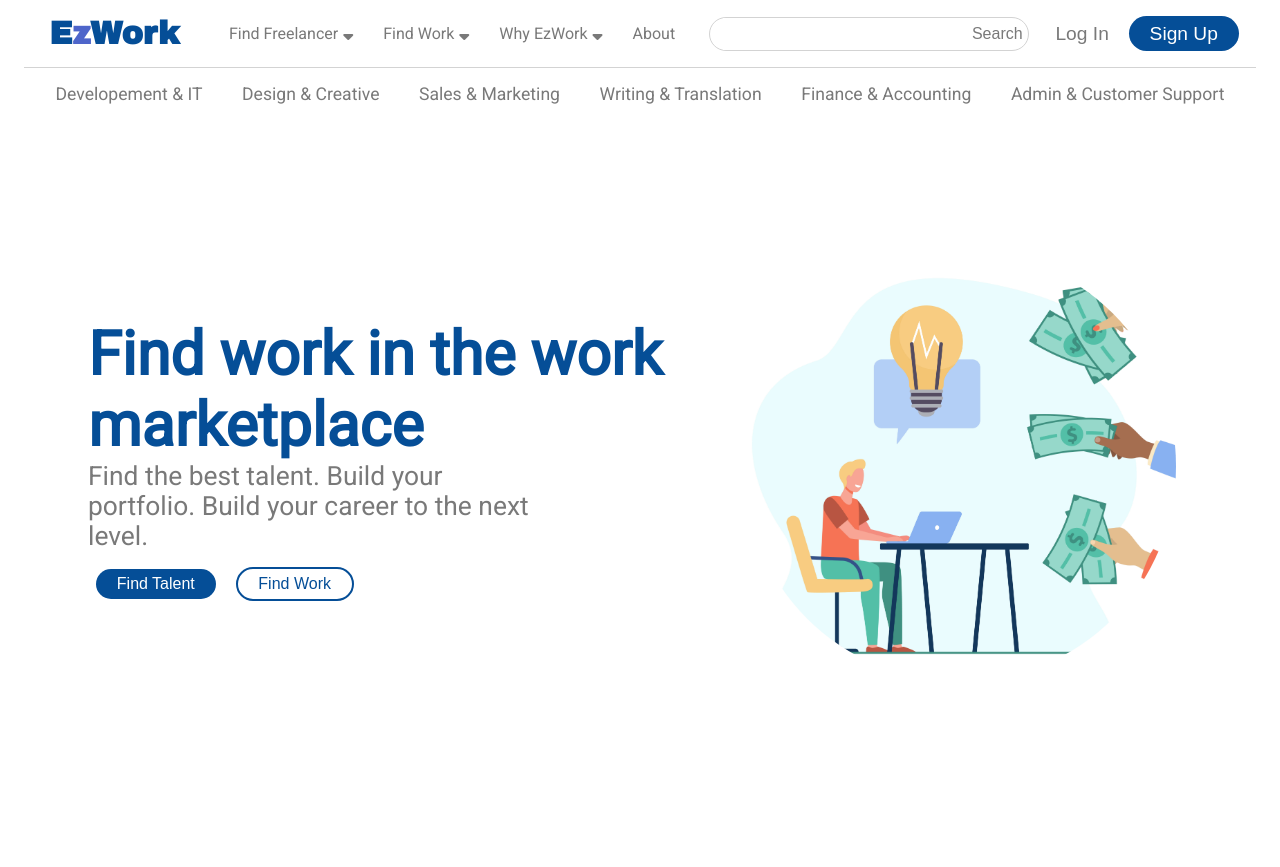
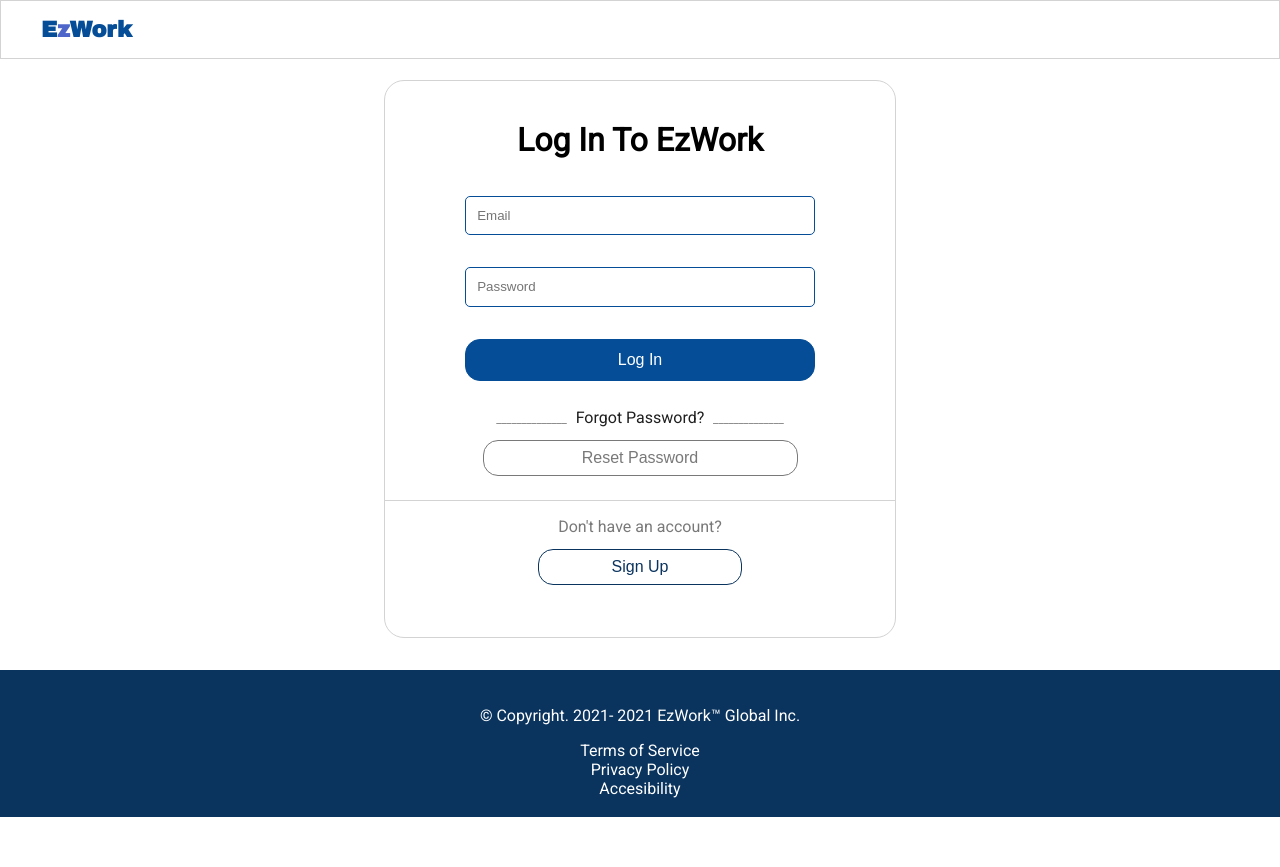
Before and after one commit to leobarrientos02/Project, a PHP site: page /login/index.html in a window 1280 px wide. Shown: the top 867 px of the page. After the commit the page ends 817 px from the top, so only its background shows below. Run offline with PHP 8.4, Linux system fonts and the light colour scheme; some libraries are stand-ins or nearby versions.

Commit message:
Login page design done

```diff
--- /dev/null
+++ b/Styles/_login.scss
@@ -0,0 +1,143 @@
+header {
+  width: 100%;
+  border: solid lightgray 0.8px;
+  .header-container {
+    border: none;
+    width: 100%;
+    display: flex;
+    justify-content: flex-start;
+    .logo {
+      h3 {
+        font-size: 1.4rem;
+      }
+      span {
+        font-size: 1.4rem;
+      }
+    }
+  }
+}
+section {
+  margin: 5rem 0rem 2rem 0rem;
+  width: 100%;
+  display: flex;
+  align-items: center;
+  justify-content: center;
+  .container {
+    padding: 2.5rem 0rem;
+    width: 40%;
+    border: 1px solid lightgray;
+    border-radius: 20px;
+    display: flex;
+    flex-direction: column;
+    .login-container {
+      width: 100%;
+      padding: 0rem 5rem;
+      h3 {
+        width: 100%;
+        font-size: 2rem;
+        text-align: center;
+        margin-bottom: 1.3rem;
+      }
+      form {
+        display: flex;
+        flex-direction: column;
+        input {
+          margin: 1rem 0rem;
+          border-radius: 5px;
+          padding: 0.7rem;
+          border: 0.7px solid $lightColor;
+        }
+        #submit {
+          background: $lightColor;
+          color: white;
+          cursor: pointer;
+          font-size: 1rem;
+          border-radius: 15px;
+          &:hover {
+            background: $color1;
+          }
+        }
+      }
+    }
+    .help-container {
+      margin: 0.7rem 0rem;
+      width: 100%;
+      text-align: center;
+      padding: 0rem 5rem;
+      h3 {
+        span {
+          padding: 0.3rem;
+          font-size: 0.7rem;
+          color: $darktext;
+        }
+        color: rgb(31, 31, 31);
+        font-size: 1rem;
+        font-weight: lighter;
+      }
+      button {
+        margin: 0.8rem 0rem;
+        width: 90%;
+        cursor: pointer;
+        background: transparent;
+        color: $darktext;
+        padding: 0.5rem 0rem;
+        font-size: 1rem;
+        border-radius: 15px;
+        border: solid 0.8px $darktext;
+        &:hover {
+          background: whitesmoke;
+        }
+      }
+    }
+    .register {
+      width: 100%;
+      border-top: 0.8px solid lightgray;
+      .register-container {
+        width: 100%;
+        text-align: center;
+        h3 {
+          color: $darktext;
+          font-size: 1rem;
+          font-weight: lighter;
+          margin-top: 1rem;
+        }
+        button {
+          margin: 0.8rem 0rem;
+          width: 40%;
+          cursor: pointer;
+          background: transparent;
+          color: $color1;
+          padding: 0.5rem 0rem;
+          font-size: 1rem;
+          border-radius: 15px;
+          border: solid 1.2px $color1;
+          &:hover {
+            background: whitesmoke;
+          }
+        }
+      }
+    }
+  }
+}
+footer {
+  width: 100%;
+  .footer-container {
+    width: 100%;
+    display: flex;
+    flex-direction: column;
+    align-items: center;
+    background: $color1;
+    padding: 1.2rem;
+    p {
+      color: white;
+      padding: 1rem 0rem;
+    }
+    a {
+      text-decoration: none;
+      color: white;
+      &:hover {
+        color: rgb(49, 49, 199);
+      }
+    }
+  }
+}
--- a/Styles/style.css
+++ b/Styles/style.css
@@ -3675,4 +3675,200 @@ header {
     color: #0a345e;
   }
 }
+
+/*Login Page: index.html */
+header {
+  width: 100%;
+  border: solid lightgray 0.8px;
+}
+
+header .header-container {
+  border: none;
+  width: 100%;
+  display: -webkit-box;
+  display: -ms-flexbox;
+  display: flex;
+  -webkit-box-pack: start;
+      -ms-flex-pack: start;
+          justify-content: flex-start;
+}
+
+header .header-container .logo h3 {
+  font-size: 1.4rem;
+}
+
+header .header-container .logo span {
+  font-size: 1.4rem;
+}
+
+section {
+  margin: 5rem 0rem 2rem 0rem;
+  width: 100%;
+  display: -webkit-box;
+  display: -ms-flexbox;
+  display: flex;
+  -webkit-box-align: center;
+      -ms-flex-align: center;
+          align-items: center;
+  -webkit-box-pack: center;
+      -ms-flex-pack: center;
+          justify-content: center;
+}
+
+section .container {
+  padding: 2.5rem 0rem;
+  width: 40%;
+  border: 1px solid lightgray;
+  border-radius: 20px;
+  display: -webkit-box;
+  display: -ms-flexbox;
+  display: flex;
+  -webkit-box-orient: vertical;
+  -webkit-box-direction: normal;
+      -ms-flex-direction: column;
+          flex-direction: column;
+}
+
+section .container .login-container {
+  width: 100%;
+  padding: 0rem 5rem;
+}
+
+section .container .login-container h3 {
+  width: 100%;
+  font-size: 2rem;
+  text-align: center;
+  margin-bottom: 1.3rem;
+}
+
+section .container .login-container form {
+  display: -webkit-box;
+  display: -ms-flexbox;
+  display: flex;
+  -webkit-box-orient: vertical;
+  -webkit-box-direction: normal;
+      -ms-flex-direction: column;
+          flex-direction: column;
+}
+
+section .container .login-container form input {
+  margin: 1rem 0rem;
+  border-radius: 5px;
+  padding: 0.7rem;
+  border: 0.7px solid #054e97;
+}
+
+section .container .login-container form #submit {
+  background: #054e97;
+  color: white;
+  cursor: pointer;
+  font-size: 1rem;
+  border-radius: 15px;
+}
+
+section .container .login-container form #submit:hover {
+  background: #0a345e;
+}
+
+section .container .help-container {
+  margin: 0.7rem 0rem;
+  width: 100%;
+  text-align: center;
+  padding: 0rem 5rem;
+}
+
+section .container .help-container h3 {
+  color: #1f1f1f;
+  font-size: 1rem;
+  font-weight: lighter;
+}
+
+section .container .help-container h3 span {
+  padding: 0.3rem;
+  font-size: 0.7rem;
+  color: #797979;
+}
+
+section .container .help-container button {
+  margin: 0.8rem 0rem;
+  width: 90%;
+  cursor: pointer;
+  background: transparent;
+  color: #797979;
+  padding: 0.5rem 0rem;
+  font-size: 1rem;
+  border-radius: 15px;
+  border: solid 0.8px #797979;
+}
+
+section .container .help-container button:hover {
+  background: whitesmoke;
+}
+
+section .container .register {
+  width: 100%;
+  border-top: 0.8px solid lightgray;
+}
+
+section .container .register .register-container {
+  width: 100%;
+  text-align: center;
+}
+
+section .container .register .register-container h3 {
+  color: #797979;
+  font-size: 1rem;
+  font-weight: lighter;
+  margin-top: 1rem;
+}
+
+section .container .register .register-container button {
+  margin: 0.8rem 0rem;
+  width: 40%;
+  cursor: pointer;
+  background: transparent;
+  color: #0a345e;
+  padding: 0.5rem 0rem;
+  font-size: 1rem;
+  border-radius: 15px;
+  border: solid 1.2px #0a345e;
+}
+
+section .container .register .register-container button:hover {
+  background: whitesmoke;
+}
+
+footer {
+  width: 100%;
+}
+
+footer .footer-container {
+  width: 100%;
+  display: -webkit-box;
+  display: -ms-flexbox;
+  display: flex;
+  -webkit-box-orient: vertical;
+  -webkit-box-direction: normal;
+      -ms-flex-direction: column;
+          flex-direction: column;
+  -webkit-box-align: center;
+      -ms-flex-align: center;
+          align-items: center;
+  background: #0a345e;
+  padding: 1.2rem;
+}
+
+footer .footer-container p {
+  color: white;
+  padding: 1rem 0rem;
+}
+
+footer .footer-container a {
+  text-decoration: none;
+  color: white;
+}
+
+footer .footer-container a:hover {
+  color: #3131c7;
+}
 /*# sourceMappingURL=style.css.map */
--- a/Styles/style.scss
+++ b/Styles/style.scss
@@ -1,3 +1,5 @@
 @import "global";
 /*Home Page: index.html*/
 @import "mainPage";
+/*Login Page: index.html */
+@import "login";
--- a/index.html
+++ b/index.html
@@ -221,7 +221,7 @@
                 <input type="button" value="Search" id="submit">
             </div>
             <div class="login">
-                <button class="login-btn">Log In</button>
+                <button class="login-btn" onclick="location.href='./login/index.html'">Log In</button>
                 <button class="sign-up-btn" id="signUpBtn">Sign Up</button>
             </div>
         </div>
--- a/js/mainPage.js
+++ b/js/mainPage.js
@@ -751,3 +751,6 @@ card3.addEventListener("click", () => {
   //Show Content
   MobileSkills.style.display = "inline-block";
 });
+
+//Login
+const loginBtn = document.querySelector(".login-btn");
--- /dev/null
+++ b/login/index.html
@@ -0,0 +1,64 @@
+<!DOCTYPE html>
+<html lang="en">
+    <head>
+        <head>
+            <meta charset="UTF-8">
+            <meta http-equiv="X-UA-Compatible" content="IE=edge">
+            <meta name="description" content="A platform for skilled workers or talented people to freelance, find projects to work on, extra ways to earn income.">
+            <meta name="viewport" content="width=device-width, initial-scale=1.0">
+            <script src="https://kit.fontawesome.com/e9089fea9d.js" crossorigin="anonymous"></script>
+            <title>EZWork | Find Jobs or Freelancers</title>
+            <link rel="preconnect" href="https://fonts.googleapis.com">
+    <link rel="preconnect" href="https://fonts.gstatic.com" crossorigin>
+    <link href="https://fonts.googleapis.com/css2?family=Roboto&display=swap" rel="stylesheet">
+            <link rel="preconnect" href="https://fonts.googleapis.com">
+            <link rel="preconnect" href="https://fonts.gstatic.com" crossorigin>
+            <link href="https://fonts.googleapis.com/css2?family=Archivo+Black&display=swap" rel="stylesheet">
+            <link rel="icon" href="../icons/team.svg">
+            <link rel="stylesheet" href="../Styles/style.css">
+        </head>
+    </head>
+<body>
+    <header>
+        <div class="header-container">
+            <div class="logo">
+                <a href="../index.html"><h3><span>E</span>z<span>Work</span></h3></a>
+            </div>
+        </div>
+    </header>
+    <section>
+        <div class="container">
+            <div class="login-container">
+                <h3>Log In To EzWork</h3>
+                <form action="#/">
+                    <input type="email" name="email" id="email" placeholder="Email">
+                    <input type="password" name="password" id="password" placeholder="Password">
+                    <input type="submit" value="Log In" id="submit">
+                </form>
+            </div>
+            <div class="help-container">
+                <h3><span>______________</span> Forgot Password? <span>______________</span></h3>
+                <button>Reset Password</button>
+            </div>
+            <div class="register">
+                <div class="register-container">
+                    <h3>Don't have an account?</h3>
+                    <button>Sign Up</button>
+                </div>
+            </div>
+        </div>
+    </section>
+    <footer>
+        <div class="footer-container">
+            <p id="copyright">
+                &copy Copyright. 2021-
+                <script>document.write(new Date().getFullYear())</script>
+                EzWork&trade; Global Inc.
+            </p>
+            <a href="/404Page/index.html">Terms of Service</a>
+            <a href="/404Page/index.html">Privacy Policy</a>
+            <a href="/404Page/index.html">Accesibility</a>
+        </div>
+    </footer>
+</body>
+</html>
```
Also changed, not shown: login/loginPage.js (renamed from js/loginPage.js), 1 other file.
